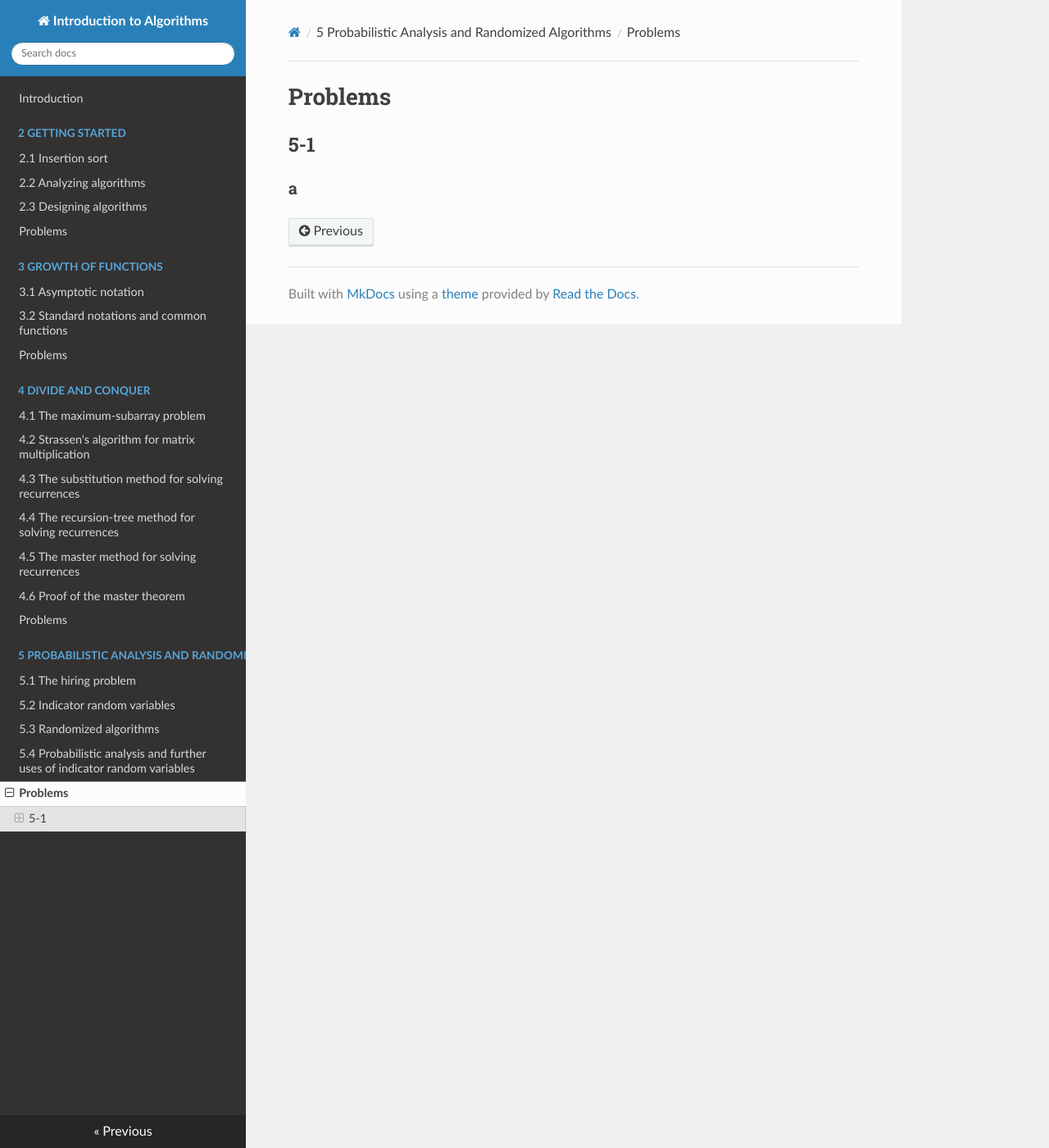
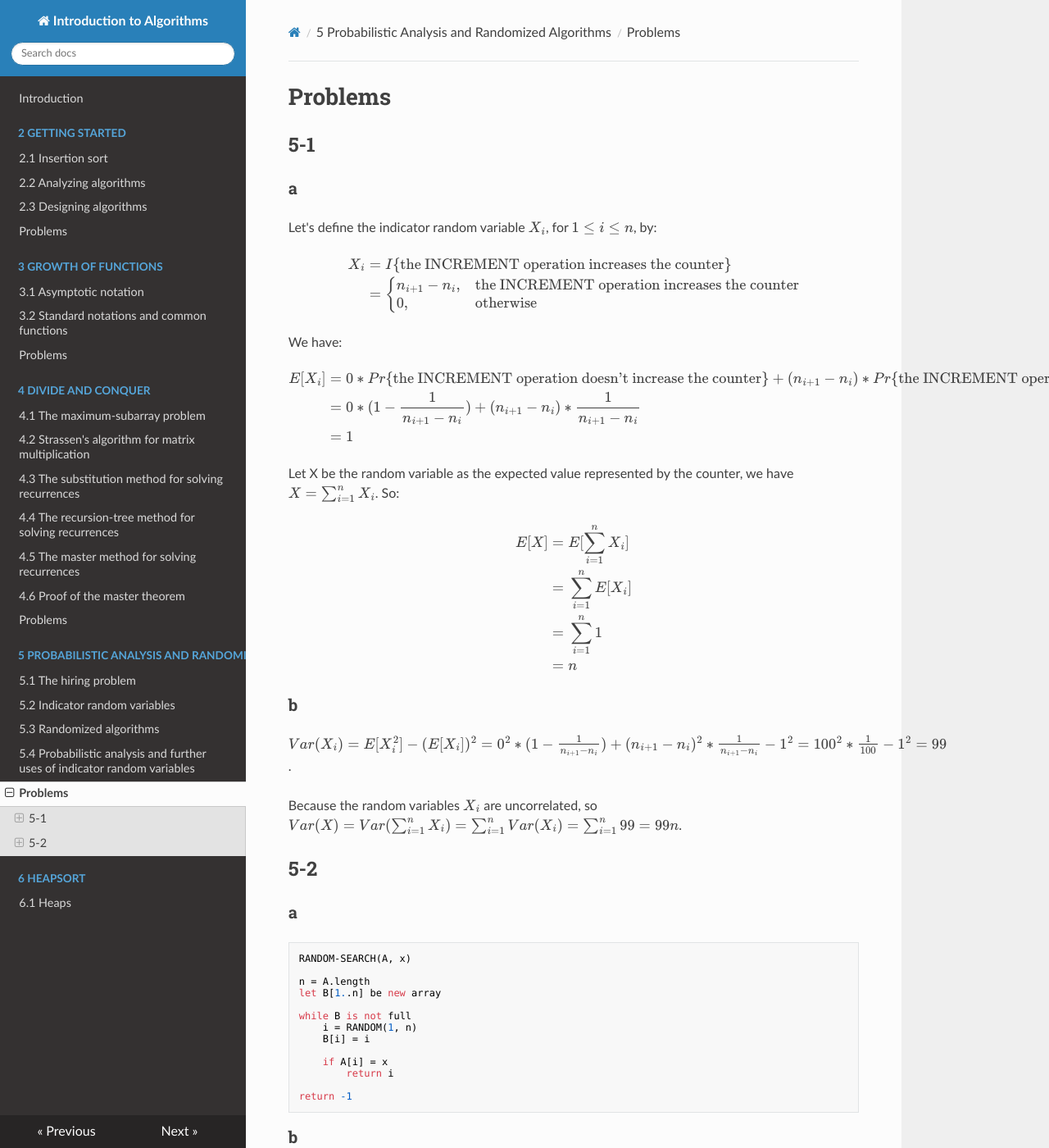
Before and after one commit to Frederick-S/Introduction-to-Algorithms-Notes, an MkDocs documentation site: the page built from docs/5-Probabilistic-Analysis-and-Randomized-Algorithms/Problems.md, in a window 1280 px wide and 1400 px high. Shown: the whole window at 82% size. Built offline with MkDocs 1.6.1, drawn with Linux system fonts in a browser that asks for light colours; nearby versions of some CDN libraries; formulas are drawn with MathJax 3; old or Windows-style settings are respelled for this version of MkDocs; some of the changed text lies outside the part shown.

Commit message:
Add problems 5-1, 5-2

````diff
--- a/docs/5-Probabilistic-Analysis-and-Randomized-Algorithms/Problems.md
+++ b/docs/5-Probabilistic-Analysis-and-Randomized-Algorithms/Problems.md
@@ -1,3 +1,82 @@
 # Problems
 ## 5-1
 ### a
+Let's define the indicator random variable $X_i$, for $1 \leq i \leq n$, by:
+
+$$
+\begin{eqnarray}
+X_i &=& I\lbrace\text{the INCREMENT operation increases the counter}\rbrace \\\
+&=& \begin{cases}
+      n_{i + 1} - n_i, & \text{the INCREMENT operation increases the counter} \\\
+      0, & \text{otherwise}
+    \end{cases}
+\end{eqnarray}
+$$
+
+We have:
+
+$$
+\begin{eqnarray}
+E[X_i] &=& 0 * Pr\lbrace \text{the INCREMENT operation doesn't increase the counter} \rbrace + (n_{i + 1} - n_i) * Pr\lbrace \text{the INCREMENT operation increases the counter} \rbrace \\\
+&=& 0 * (1 - \frac{1}{n_{i + 1} - n_i}) + (n_{i + 1} - n_i) * \frac{1}{n_{i + 1} - n_i} \\\
+&=& 1
+\end{eqnarray}
+$$
+
+Let X be the random variable as the expected value represented by the counter, we have $X = \sum_{i = 1}^{n}X_i$. So:
+
+$$
+\begin{eqnarray}
+E[X] &=& E[\sum_{i = 1}^{n}X_i] \\\
+&=& \sum_{i = 1}^{n}E[X_i] \\\
+&=& \sum_{i = 1}^{n}1 \\\
+&=& n
+\end{eqnarray}
+$$
+
+### b
+$Var(X_i) = E[X_i^2] - (E[X_i])^2 = 0^2 * (1 - \frac{1}{n_{i + 1} - n_i}) + (n_{i + 1} - n_i)^2 * \frac{1}{n_{i + 1} - n_i} - 1^2 = 100^2 * \frac{1}{100} - 1^2 = 99$.
+
+Because the random variables $X_i$ are uncorrelated, so $Var(X) = Var(\sum_{i = 1}^{n}X_i) = \sum_{i = 1}^{n}Var(X_i) = \sum_{i = 1}^{n}99 = 99n$.
+
+## 5-2
+### a
+```
+RANDOM-SEARCH(A, x)
+
+n = A.length
+let B[1..n] be new array
+
+while B is not full
+    i = RANDOM(1, n)
+    B[i] = i
+
+    if A[i] = x
+        return i
+
+return -1
+```
+
+### b
+This is similar like the question "How many balls must we toss, an the average, until a given bin contains a ball?", the answer is n.
+
+### c
+Each time when we pick an index, we have the probability $\frac{k}{n}$ such that we find x in A. So according to C.32, it takes $\frac{1}{\frac{k}{n}} = \frac{n}{k}$ trials before we find x.
+
+### d
+This is similar like the question "How many balls must we toss until every bin contains at least one ball?", the answer is $n(\ln{n} + O(1))$.
+
+### e
+The best-case running time is 1, and the worst-case running time is n, thus the average-case running time is $\frac{n + 1}{2}$.
+
+### f
+The best-case running time is 1, and the worst-case running time is n - k + 1. The average-case running time is $\frac{n + 1}{k + 1}$, here is the [discussion](https://stackoverflow.com/questions/5125525/average-case-running-time-of-linear-search-algorithm).
+
+### g
+If there are no indices i such that A[i] = x, then it always scans all elements in A, thus the average-case and worst-case running time are both n.
+
+### h
+The worst-case running time is the same as DETERMINISTIC-SEARCH, the expected-case running time is the average-case running time in DETERMINISTIC-SEARCH.
+
+### i
+The DETERMINISTIC-SEARCH. It has better average-case running time, and the SCRAMBLE-SEARCH takes additional time to permute the array.
--- a/mkdocs.yml
+++ b/mkdocs.yml
@@ -26,3 +26,5 @@ pages:
     - '5.3 Randomized algorithms': '5-Probabilistic-Analysis-and-Randomized-Algorithms/5.3-Randomized-algorithms.md'
     - '5.4 Probabilistic analysis and further uses of indicator random variables': '5-Probabilistic-Analysis-and-Randomized-Algorithms/5.4-Probabilistic-analysis-and-further-uses-of-indicator-random-variables.md'
     - 'Problems': '5-Probabilistic-Analysis-and-Randomized-Algorithms/Problems.md'
+- '6 Heapsort':
+    - '6.1 Heaps': '6-Heapsort/6.1-Heaps.md'
````
Also changed, not shown: docs/6-Heapsort/6.1-Heaps.md (added, +2 -0 lines).
